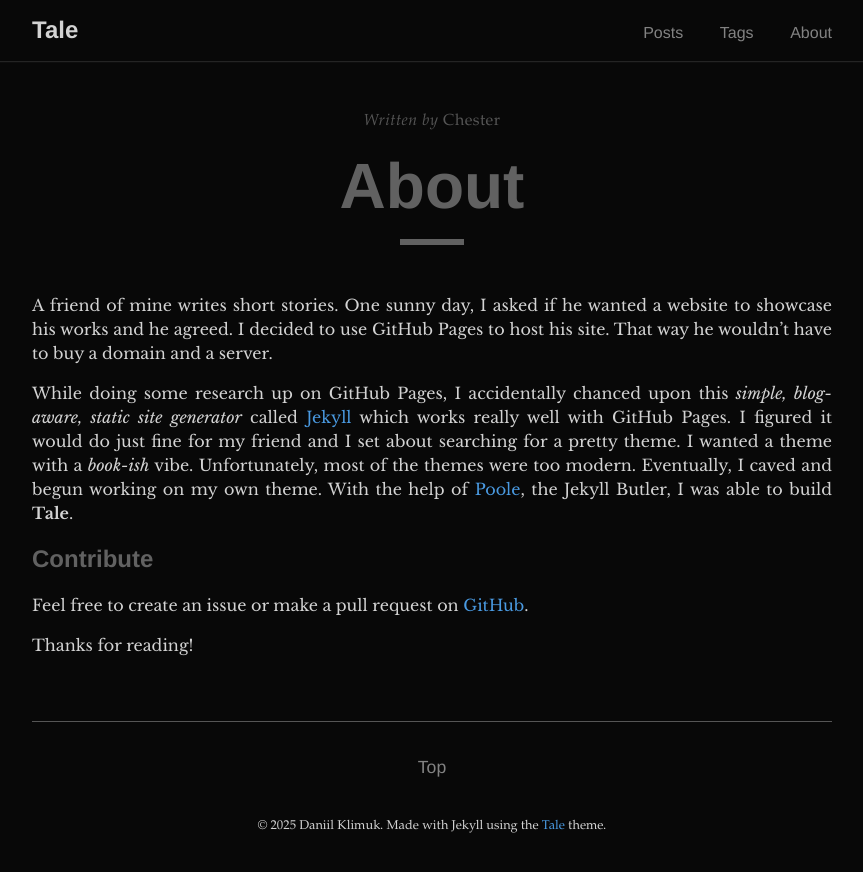
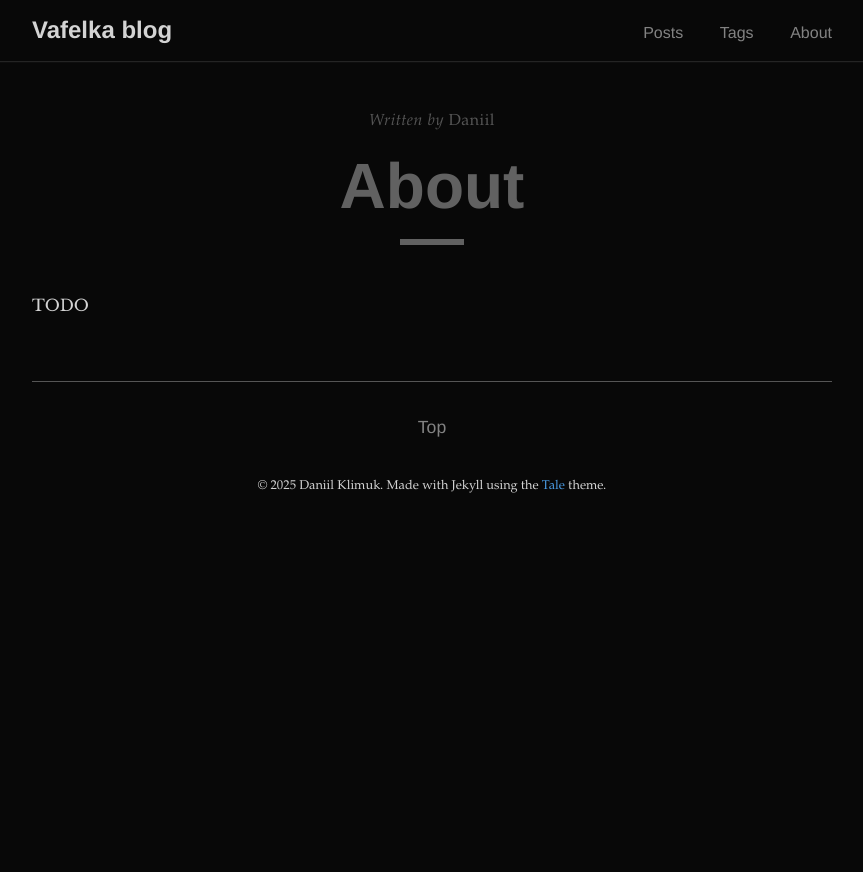
Before and after one commit to DaniilKl/vafelka-blog, a Jekyll site: the page built from _pages/about.md, in a window 1280 px wide. Shown: the top 872 px of the page, without its empty margins (208-1071 px from the left). Built offline with Jekyll 4.4.1, drawn with Linux system fonts in a browser that asks for light colours.

Commit message:
Delete content from original (https://github.com/chesterhow/tale) repository.
Signed-off-by: Daniil Klimuk <danik.klimuk13@gmail.com>

```diff
--- a/_config.yml
+++ b/_config.yml
@@ -1,8 +1,8 @@
 # Site settings
-title:          Tale
-description:    "Minimal Jekyll theme for storytellers"
-baseurl:        "/tale"
-url:            "https://chesterhow.github.io"
+title:          Vafelka blog
+description:    "A blog"
+baseurl:        ""
+url:            "https://daniilkl.github.io/vafelka-blog/"
 
 # Google Analytics
 google_analytics: UA—XXXXXXXX-X
@@ -10,8 +10,8 @@ google_analytics: UA—XXXXXXXX-X
 # Author
 author:
   name:         Daniil Klimuk
-  url:          https://chester.how
-  email:        chesterhow@gmail.com
+  url:          https://github.com/DaniilKl
+  email:        danik.klimuk13@gmail.com
 
 # Build settings
 markdown:       kramdown
--- a/_pages/about.md
+++ b/_pages/about.md
@@ -1,15 +1,8 @@
 ---
 layout: post
 title: "About"
-author: "Chester"
+author: "Daniil"
 permalink: /about/
 ---
 
-A friend of mine writes short stories. One sunny day, I asked if he wanted a website to showcase his works and he agreed. I decided to use GitHub Pages to host his site. That way he wouldn't have to buy a domain and a server.
-
-While doing some research up on GitHub Pages, I accidentally chanced upon this _simple, blog-aware, static site generator_ called [Jekyll](https://jekyllrb.com/) which works really well with GitHub Pages. I figured it would do just fine for my friend and I set about searching for a pretty theme. I wanted a theme with a _book-ish_ vibe. Unfortunately, most of the themes were too modern. Eventually, I caved and begun working on my own theme. With the help of [Poole](https://github.com/poole/poole), the Jekyll Butler, I was able to build **Tale**.
-
-## Contribute
-Feel free to create an issue or make a pull request on [GitHub](https://github.com/chesterhow/tale).
-
-Thanks for reading!
+TODO
```
Also changed, not shown: _posts/2021-05-03-sticky-posts.md (deleted, +0 -21 lines).
